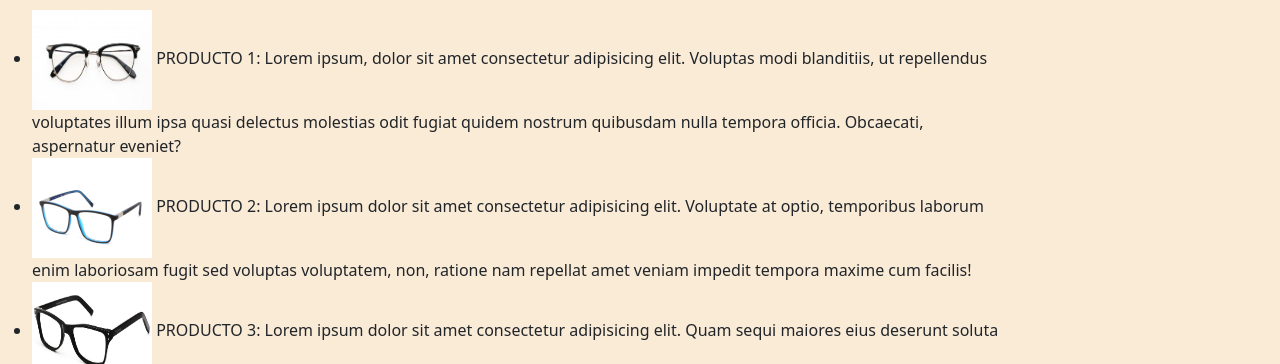
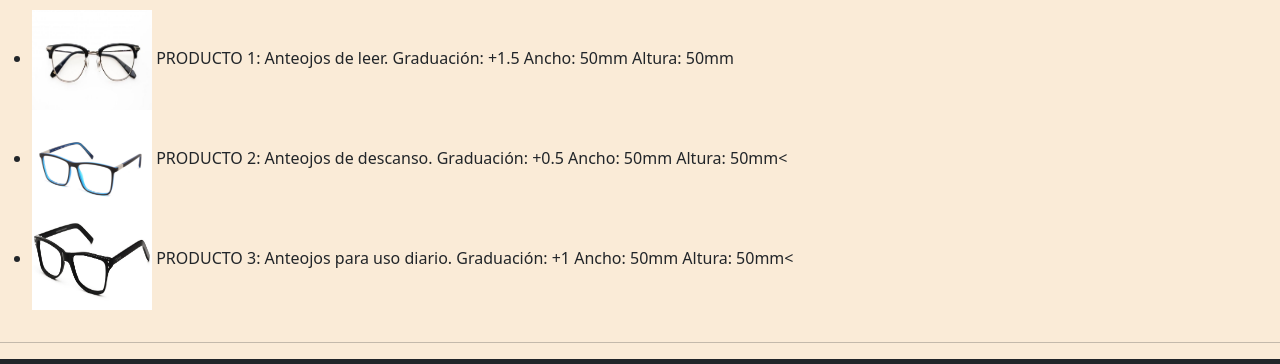
Before and after one commit to gimenezl/PreglassesFinal, a website: page productos.html in a window 1280 px wide. Shown: the part 210-574 px from the top of the page. Drawn offline with nearby package versions, Linux system fonts and the light colour scheme.

Commit message:
cambios en productos

```diff
--- a/productos.html
+++ b/productos.html
@@ -28,13 +28,22 @@ href="https://cdnjs.cloudflare.com/ajax/libs/animate.css/4.1.1/animate.min.css"
     <ul class="menuFlex">
         <li>
             <img class="agrandar" width="120" height="100" src="./multimedia/143362_243645.jpg" alt="">
-            PRODUCTO 1: Lorem ipsum, dolor sit amet consectetur adipisicing elit. Voluptas modi blanditiis, ut repellendus voluptates illum ipsa quasi delectus molestias odit fugiat quidem nostrum quibusdam nulla tempora officia. Obcaecati, aspernatur eveniet?</li>
+            PRODUCTO 1: Anteojos de leer.
+            Graduación: +1.5
+            Ancho: 50mm
+            Altura: 50mm</li>
         <li>
             <img class="agrandar" width="120" height="100" src="./multimedia/d_lian_c4_perfil.jpg" alt="">
-            PRODUCTO 2: Lorem ipsum dolor sit amet consectetur adipisicing elit. Voluptate at optio, temporibus laborum enim laboriosam fugit sed voluptas voluptatem, non, ratione nam repellat amet veniam impedit tempora maxime cum facilis!</li>
+            PRODUCTO 2: Anteojos de descanso.
+            Graduación: +0.5
+            Ancho: 50mm
+            Altura: 50mm<</li>
         <li>
             <img class="agrandar" width="120" height="100" src="./multimedia/marcos-de-anteojos-de-madera-numag-charles-black-foto-perspectiva1-bc57108c75a3182aeb15782666675219-1024-1024.jpg" alt="">
-            PRODUCTO 3: Lorem ipsum dolor sit amet consectetur adipisicing elit. Quam sequi maiores eius deserunt soluta modi iusto maxime distinctio temporibus debitis consectetur at ex, dignissimos quaerat suscipit molestias incidunt veritatis! Ad!</li>
+            PRODUCTO 3: Anteojos para uso diario.
+            Graduación: +1
+            Ancho: 50mm
+            Altura: 50mm<</li>
     </ul>
 </section>
 <hr>
```
